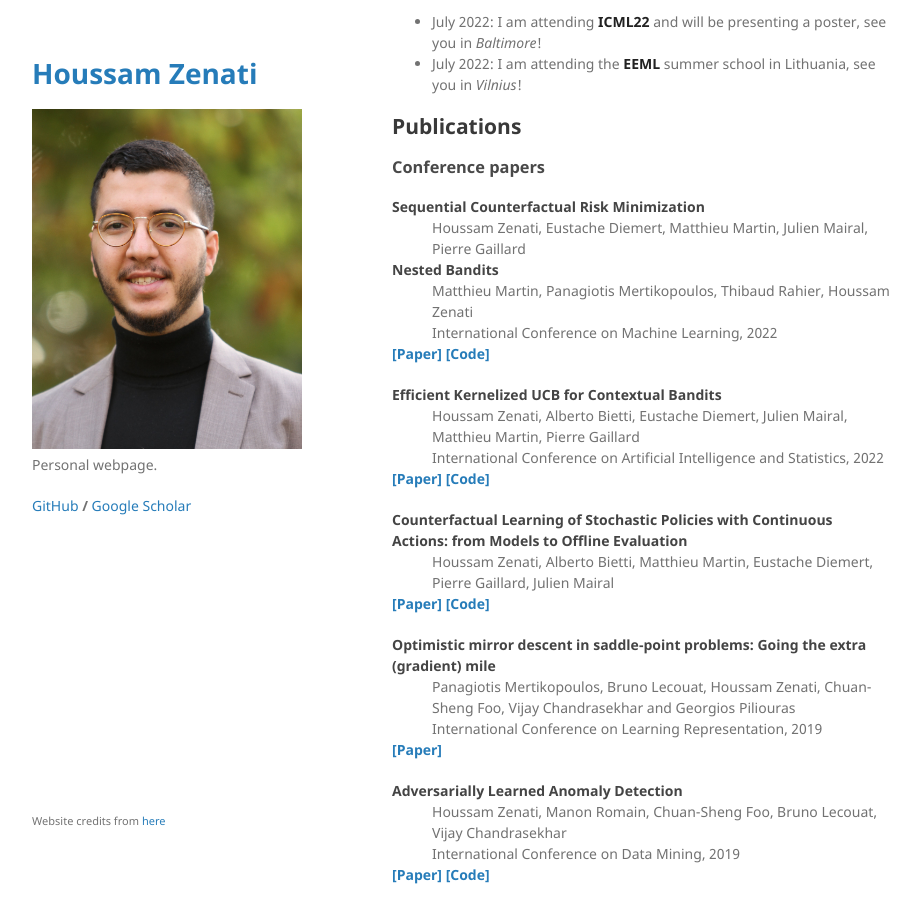
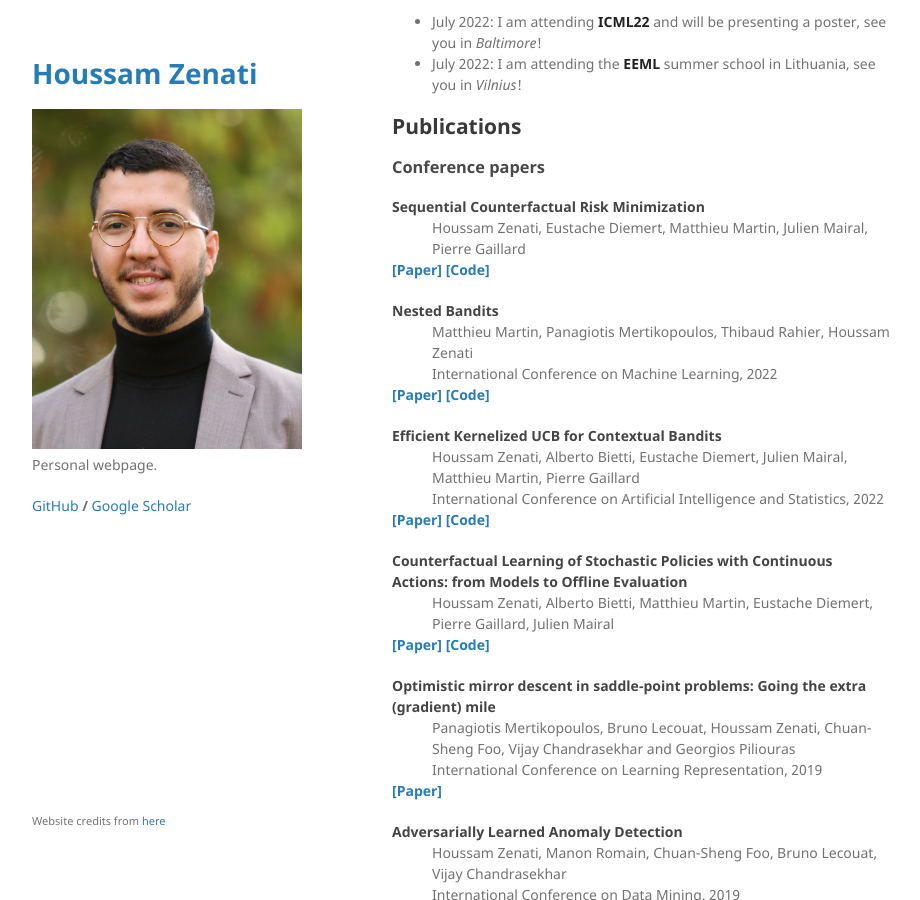
Before and after one commit to houssamzenati/houssamzenati.github.io, a Jekyll site: the page built from index.md, in a window 1280 px wide and 900 px high, scrolled down 380 px. Shown: the whole window, without its empty margins (178-1098 px from the left). Built offline with Jekyll 4.4.1, drawn with Linux system fonts in a browser that asks for light colours.

Commit message:
added paper and code for SCRM

```diff
--- a/index.md
+++ b/index.md
@@ -24,6 +24,9 @@ I also like hiking, traveling and learning Japanese, [as you may see here](./ano
 <dl>
 <dt>Sequential Counterfactual Risk Minimization</dt>
 <dd>Houssam Zenati, Eustache Diemert, Matthieu Martin, Julien Mairal, Pierre Gaillard</dd>
+<h4>
+<a class="label label-info" href="https://arxiv.org/pdf/2302.12120.pdf">[Paper]</a>
+<a class="label label-info" href="https://github.com/criteo-research/sequential-conterfactual-risk-minimization">[Code]</a></h4>
 
 <dt>Nested Bandits</dt>
 <dd>Matthieu Martin, Panagiotis Mertikopoulos, Thibaud Rahier, Houssam Zenati</dd>
```
